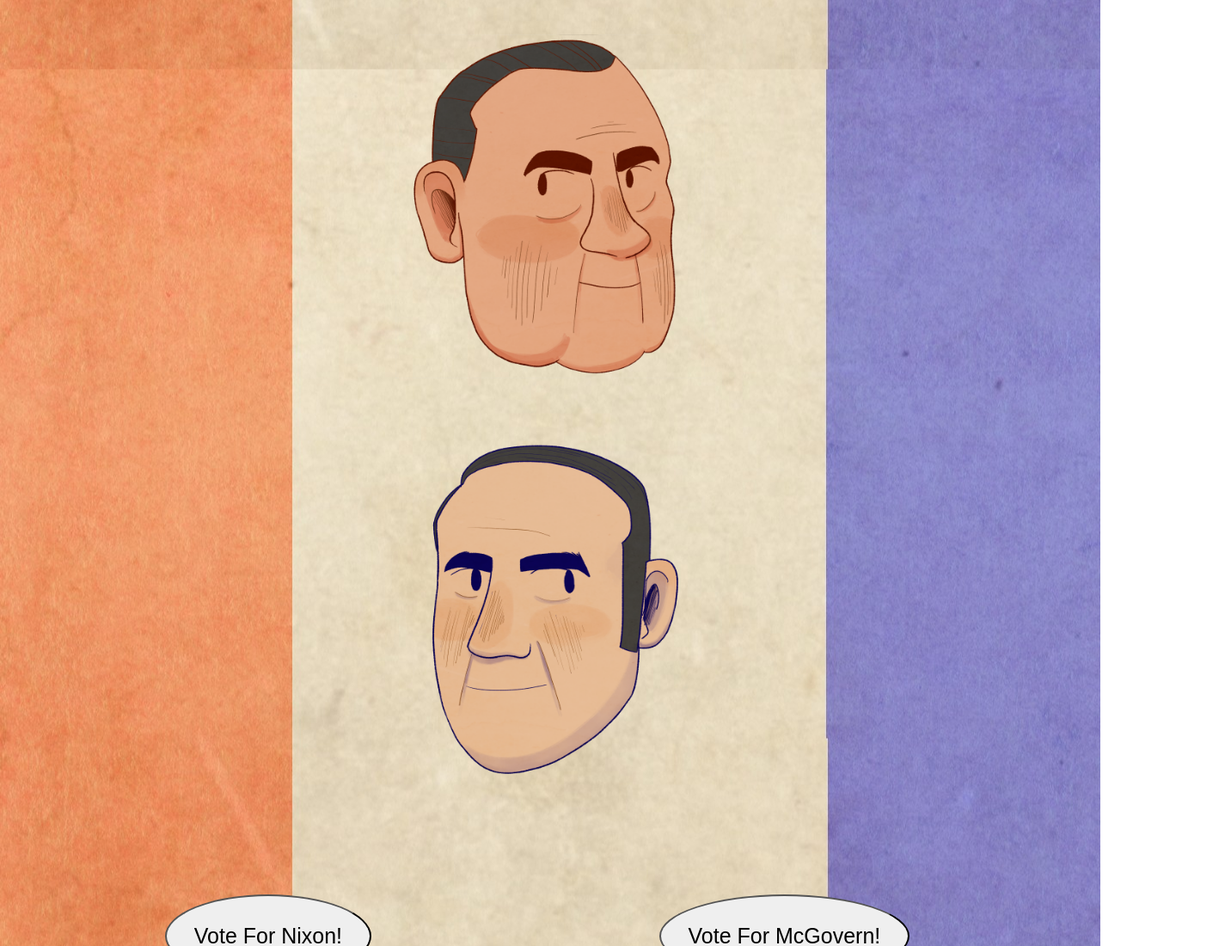
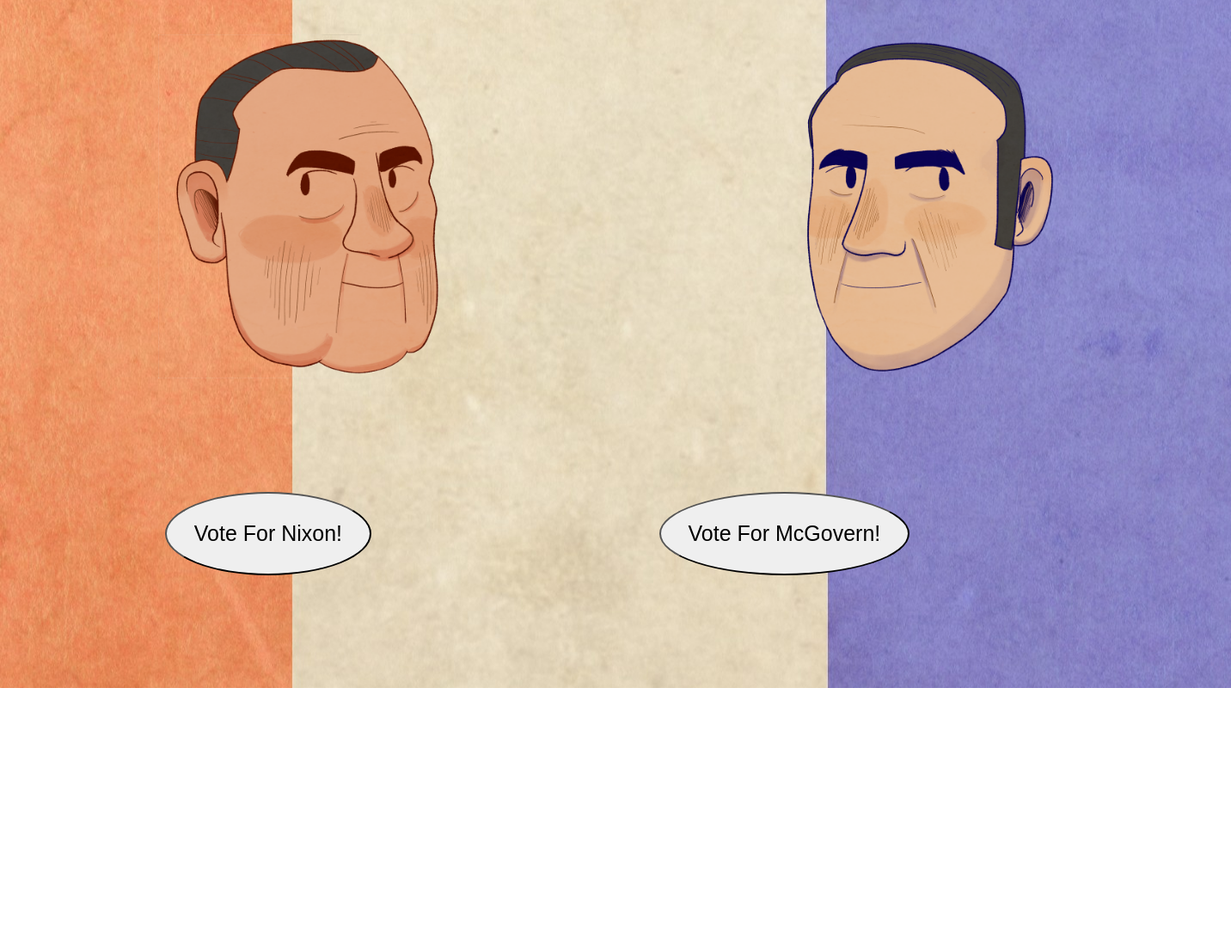
Before and after one commit to Alisson-Corrales/voting-machine, a plain HTML site: page index.html in a window 1280 px wide. Shown: the top 1100 px of the page at 86% size, 1432 px wide, since content can reach past the window. After the commit the page ends 800 px from the top, so only its background shows below. Drawn offline with Linux system fonts and the light colour scheme.

Commit message:
added a grid for the toons 2/4/2021

```diff
--- a/index.html
+++ b/index.html
@@ -16,17 +16,24 @@
     <link rel="stylesheet" href="style.css">
 </head>
 <body>
+
+    <div class="imagesGrid">
+        <div class="img1">
             <a href="https://en.wikipedia.org/wiki/Richard_Nixon">
             <img src="images/nixton-toon.png" width="360" height="400" input="nixton" id="nixton">
             </a>
+        </div>
+        <div class="img2">
         <a href="https://en.wikipedia.org/wiki/Donkey">
         <img src="images/mcgovern-toon.png" width="360" height="400" input="mcgovern" id="mcgovern">
         </a>
+        </div>
+    </div>
 
         <input id="voteNixon" type="button" value="Vote For Nixon!" onclick="document.location='voteNixon.html'">
         <input id="voteGovern" type="button" value="Vote For McGovern!" onclick="document.location='voteMcGovern.html'">
+
     <script src="script.js"></script>
-
 
     <!--
         *A landing page where you can choose between the 2 candidates.
--- a/script.js
+++ b/script.js
@@ -46,8 +46,8 @@ voteGovern.onclick = function () {
     //the button moving part is very closely based on https://codepen.io/ardoba/pen/ZNodRK by bert bus
 }
 
-let govToon = document.getElementById("mcgovern");
-function(){
-    stuff
-}
-govToon.addEventListener("mouseenter", handler)
+//let govToon = document.getElementById("mcgovern");
+//function(){
+//    stuff
+//}
+//govToon.addEventListener("mouseenter", handler)
--- a/style.css
+++ b/style.css
@@ -30,7 +30,13 @@ img{
     cursor: url(images/pointer.png), pointer;
 }
 
-
 input{
     cursor: url(images/cursor.png), pointer;
 }
+
+.imagesGrid{
+    display: grid;
+    grid-template-columns: auto auto;
+}
+
+@media only screen and (min-width=2736px)
```
Lines whose indentation alone changed are shown as unchanged.
